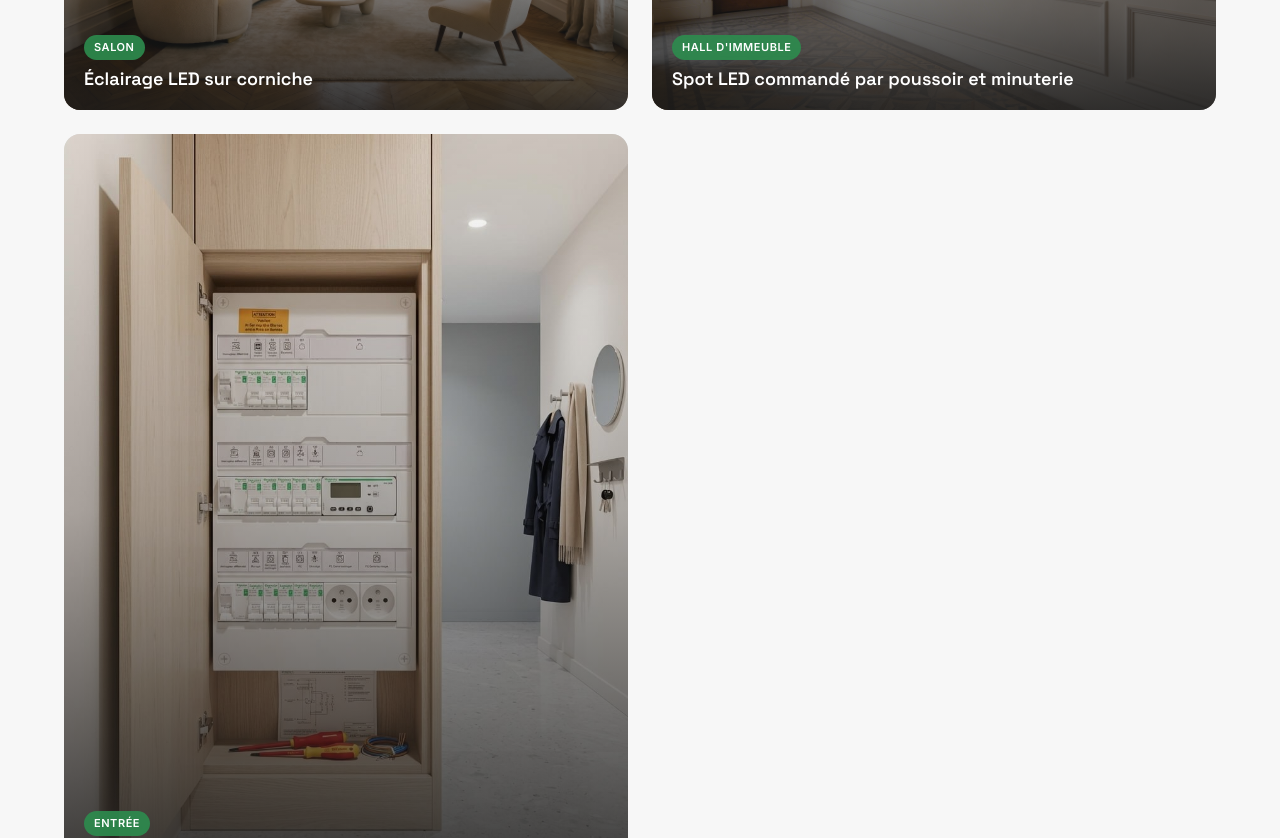
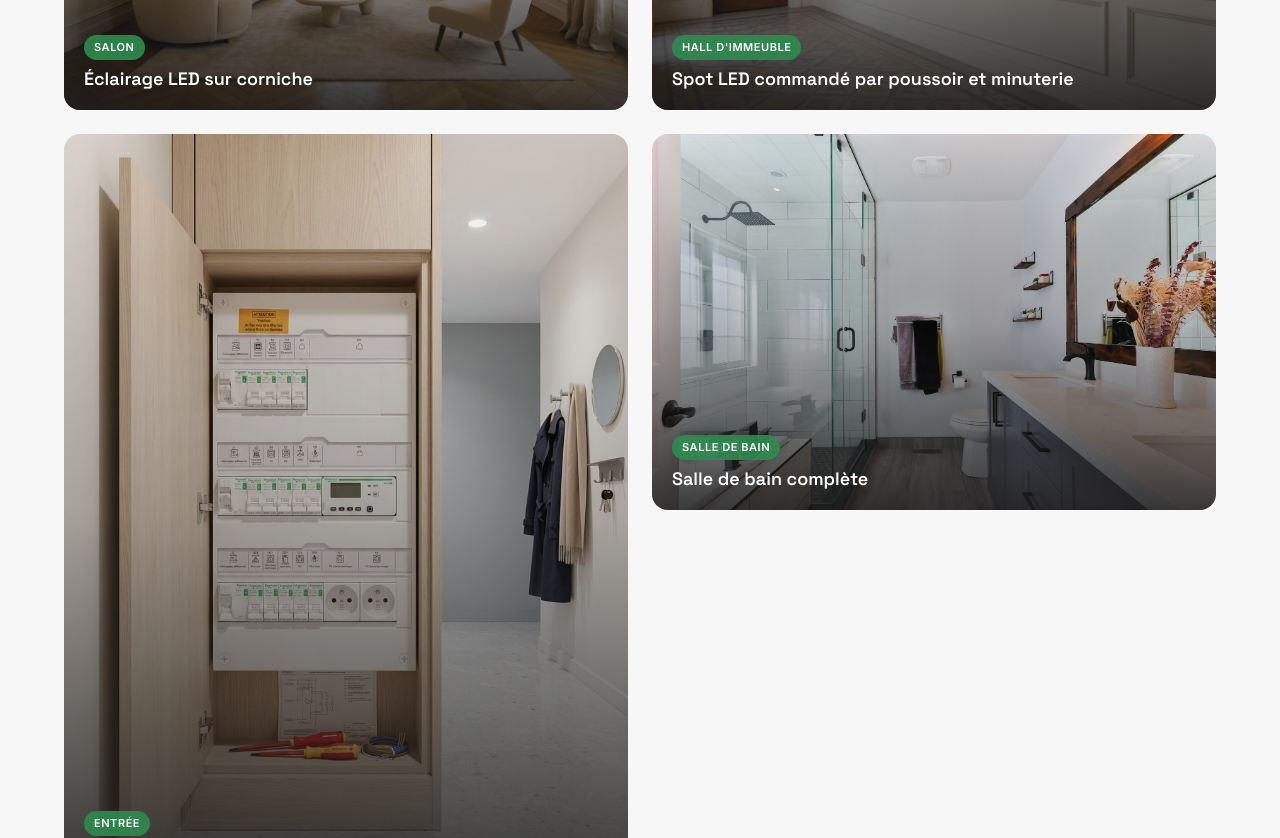
Before and after one commit to PHT001/emajor-site, a Next.js app: page / in a window 1280 px wide. Shown: the part 3780-4618 px from the top of the page. Built offline with nearby package versions, Linux system fonts and the light colour scheme.

Commit message:
feat(installations): add 'Salle de bain complète' card to résidentiel (right of Entrée)

```diff
--- a/components/Installations.tsx
+++ b/components/Installations.tsx
@@ -51,6 +51,14 @@ const residentialItems: Item[] = [
     title: "Coffret 3 rangées monté-câblé",
     brands: ["Schneider Electric Resi9", "Appareillage modulaire"],
     aspect: "3/4",
+  },
+  {
+    src: "/images/salle-de-bain.jpg",
+    alt: "Salle de bain complète moderne — rénovation plomberie sanitaire",
+    category: "Salle de bain",
+    title: "Salle de bain complète",
+    brands: ["Plomberie sanitaire", "Robinetterie", "Faïence"],
+    aspect: "3/2",
   },
 ];
 
```
